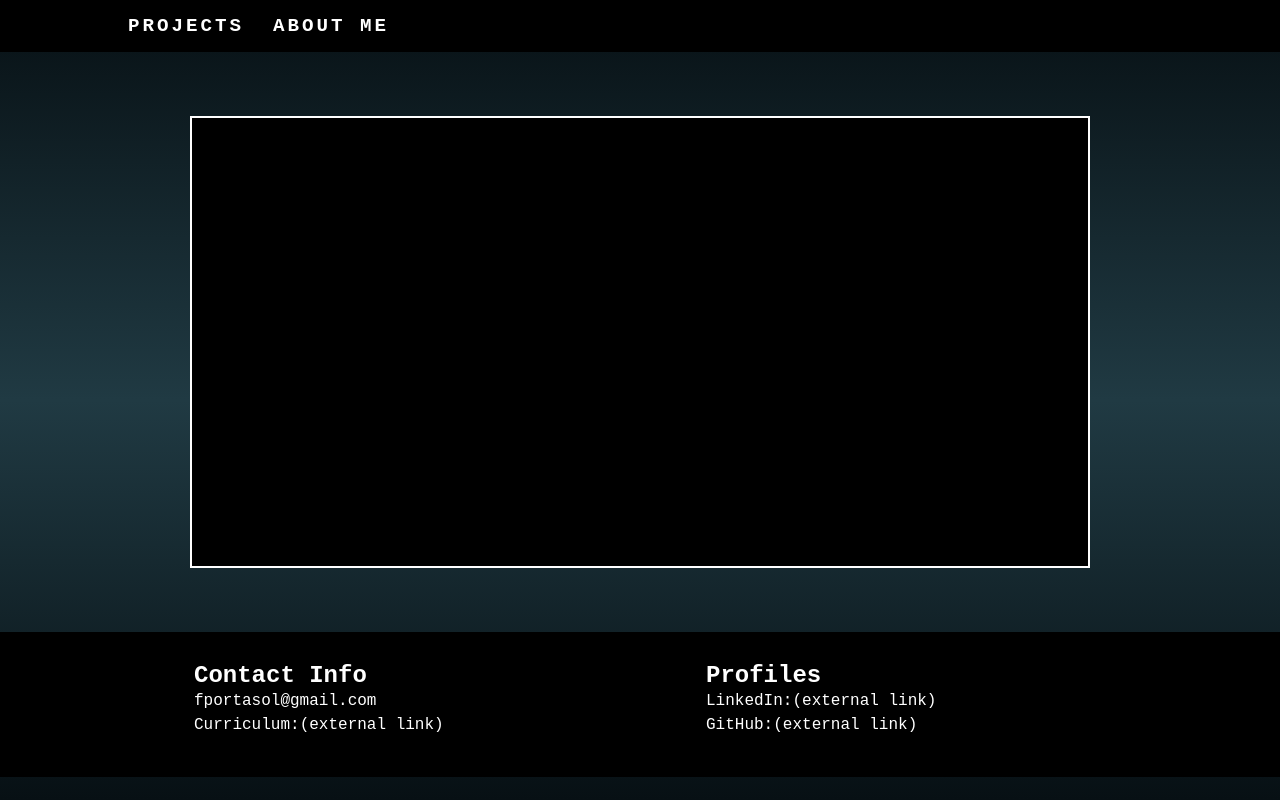
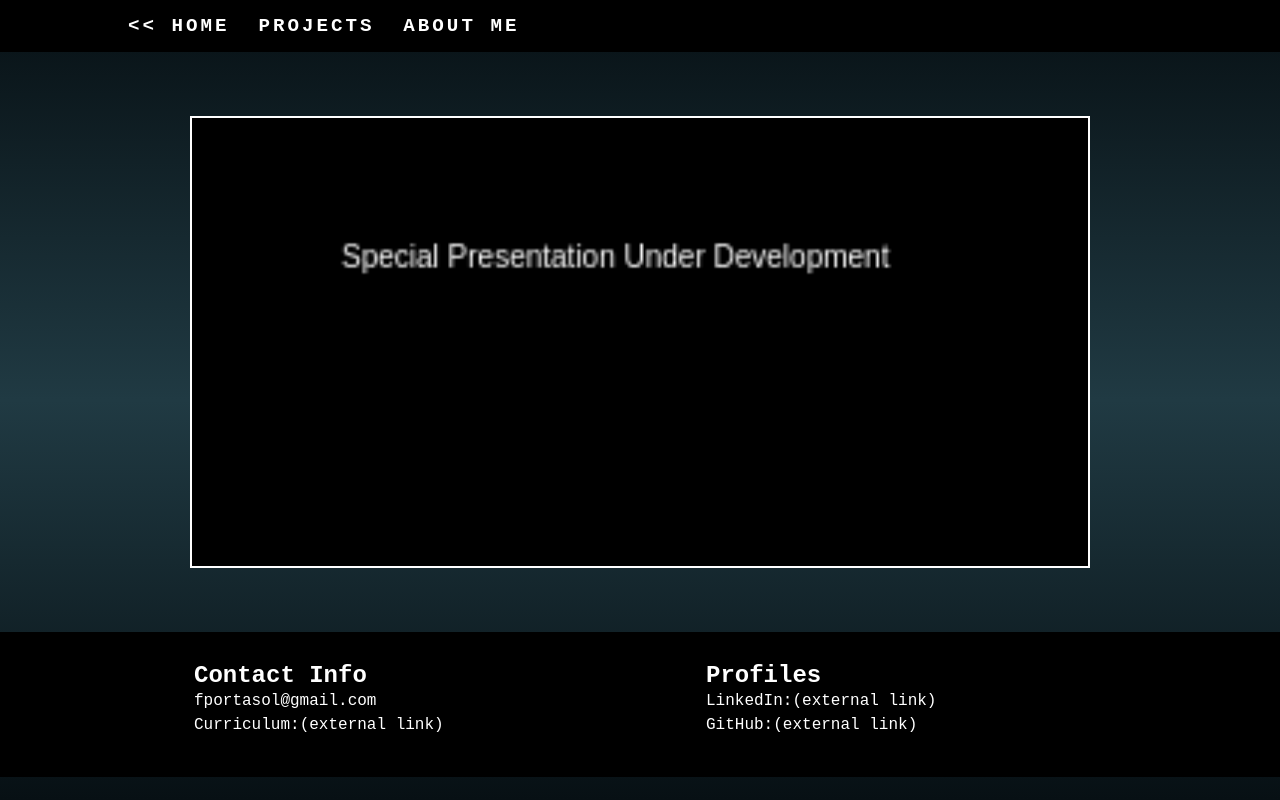
Before and after one commit to FrancPS/francps.github.io, a plain HTML site: page index.html in a window 1280 px wide. Drawn offline with Linux system fonts and the light colour scheme.

Commit message:
ready halfway development

```diff
--- a/index.html
+++ b/index.html
@@ -8,11 +8,13 @@
 </head>
 <body>
     <div id="Header">
+        <a onclick="window.location.href='index.html'">&lt;&lt; HOME</a>
         <a onclick="window.location.href='projects.html'">PROJECTS</a>
         <a onclick="window.location.href='about.html'">ABOUT ME</a>
     </div>
 
     <div class="content_handler">
+
         <canvas id="gameCanvas">
         </canvas>
     </div>
@@ -31,5 +33,14 @@
             </div>
         </div>
     </div>
+
+    <script>
+        var canvas = document.getElementById("gameCanvas");
+        var ctx = canvas.getContext("2d");
+        ctx.font = "10px Arial";
+        ctx.fillStyle = "white";
+        ctx.fillText("Special Presentation Under Development", 50, 50);
+    </script>
+
 </body>
 </html>
```
Also changed, not shown: about.html (+1 -0 lines), projects.html (+2 -0 lines).
